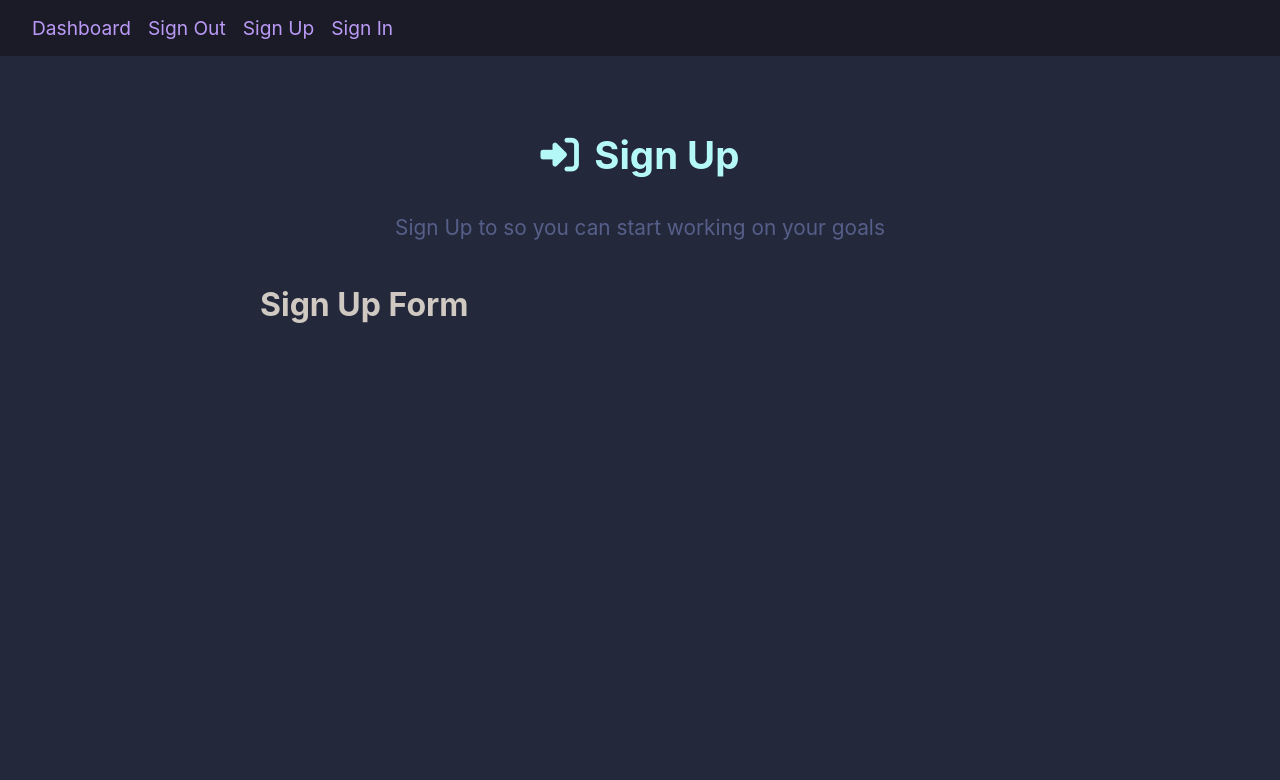
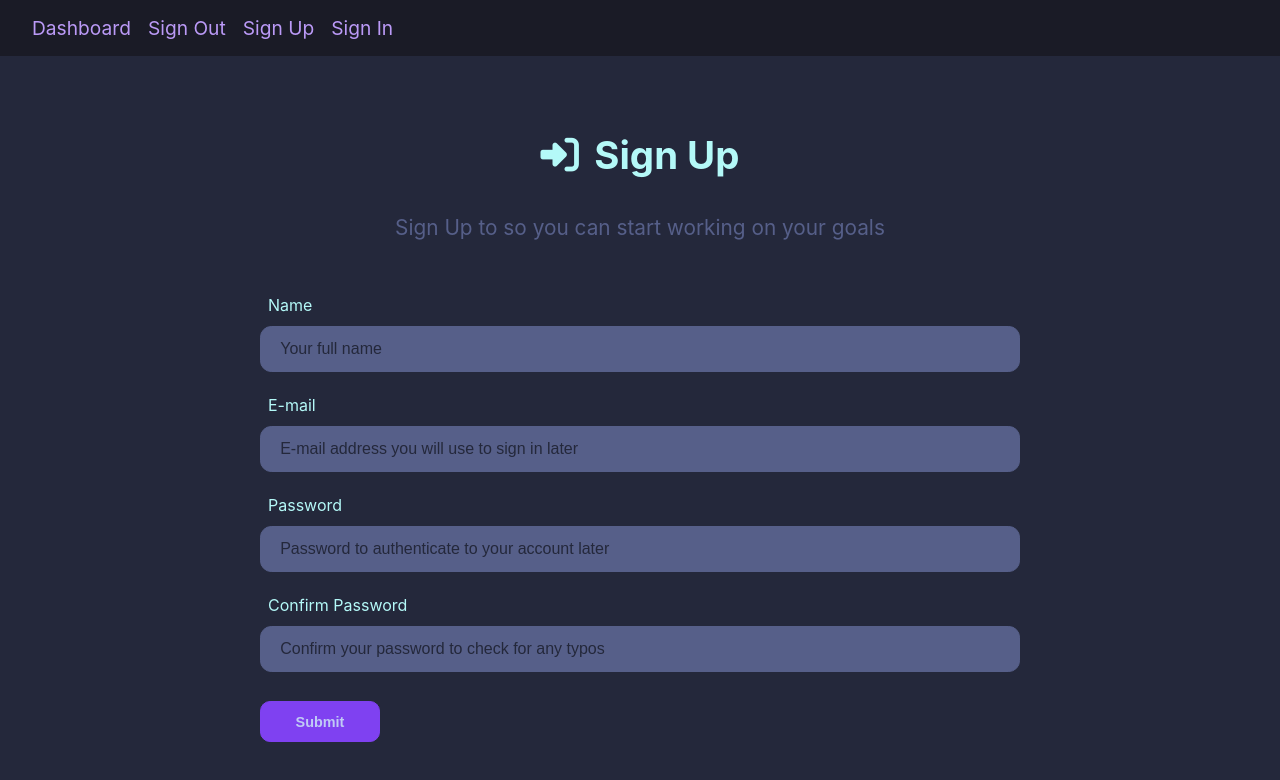
Before and after one commit to pedrofrohmut/todos-electron, a React (Vite) app in the folder renderer/: page /signup in a window 1280 px wide. Shown: the top 780 px of the page. Built offline with nearby package versions, Linux system fonts and the light colour scheme.

Commit message:
SignUpPage Setup without fetching the api

```diff
--- a/renderer/src/pages/SignUpPage.tsx
+++ b/renderer/src/pages/SignUpPage.tsx
@@ -1,95 +1,106 @@
+import { useState } from "react"
+
+import Spinner from "../components/Spinner"
+
 const SignUpPage = () => {
+  const [isLoading, setIsLoading] = useState(false)
+  const [isSubmitted, setIsSubmitted] = useState(false)
+
+  const [name, setName] = useState("")
+  const [email, setEmail] = useState("")
+  const [phone, setPhone] = useState("")
+  const [password, setPassword] = useState("")
+  const [confirmPassword, setConfirmPassword] = useState("")
+
+  const resetState = () => {
+    setName("")
+    setEmail("")
+    setPhone("")
+    setPassword("")
+    setConfirmPassword("")
+    setTimeout(() => {
+      setIsLoading(false)
+      setIsSubmitted(false)
+    }, 2000)
+  }
+
+  const handleSubmit = e => {
+    e.preventDefault()
+    setIsLoading(true)
+    setIsSubmitted(true)
+
+    resetState()
+  }
+
   return (
     <div className="page-container">
       <section className="heading">
         <h1 className="page-title">
-          <i class="fa-solid fa-right-to-bracket"></i>
+          <i className="fa-solid fa-right-to-bracket"></i>
           Sign Up
         </h1>
         <p>Sign Up to so you can start working on your goals</p>
       </section>
 
-      <h1>Sign Up Form</h1>
+      {isLoading && <Spinner />}
+
+      {!isLoading && (
+        <section className="form">
+          <form onSubmit={handleSubmit}>
+            <div className="form-group">
+              <label className="label-block">Name</label>
+              <input
+                className="form-text"
+                type="text"
+                required
+                placeholder="Your full name"
+                value={name}
+                onChange={e => setName(e.target.value)}
+              />
+            </div>
+            <div className="form-group">
+              <label className="label-block">E-mail</label>
+              <input
+                className="form-text"
+                type="email"
+                required
+                placeholder="E-mail address you will use to sign in later"
+                value={email}
+                onChange={e => setEmail(e.target.value)}
+              />
+            </div>
+            <div className="form-group">
+              <label className="label-block">Password</label>
+              <input
+                className="form-text"
+                type="password"
+                required
+                placeholder="Password to authenticate to your account later"
+                value={password}
+                onChange={e => setPassword(e.target.value)}
+              />
+            </div>
+            <div className="form-group">
+              <label className="label-block">Confirm Password</label>
+              <input
+                className="form-text"
+                type="password"
+                required
+                placeholder="Confirm your password to check for any typos"
+                value={confirmPassword}
+                onChange={e => setConfirmPassword(e.target.value)}
+              />
+            </div>
+            <div className="form-group">
+              <button className="btn" type="submit" disabled={isSubmitted}>
+                Submit
+              </button>
+            </div>
+          </form>
+        </section>
+      )}
     </div>
   )
 }
 
 export default SignUpPage
-
-// <app-spinner *ngIf="isLoading"></app-spinner>
-// <div class="page-container">
-//     <section class="heading">
-//         <h1 class="page-title">
-//             <i class="fa-solid fa-right-to-bracket"></i>
-//             Sign Up
-//         </h1>
-//         <p>Inform your credentials to access the dashboard</p>
-//     </section>
-//     <section class="form">
-//         <form (submit)="handleSubmit()">
-//             <div class="form-group">
-//                 <label class="label-block">Name</label>
-//                 <input
-//                     type="text"
-//                     [(ngModel)]="name"
-//                     name="name"
-//                     class="form-text"
-//                     placeholder="Your full name"
-//                     required
-//                 />
-//             </div>
-//             <div class="form-group">
-//                 <label class="label-block">E-mail</label>
-//                 <input
-//                     type="email"
-//                     [(ngModel)]="email"
-//                     name="email"
-//                     class="form-text"
-//                     placeholder="Enter an E-mail address"
-//                     required
-//                 />
-//             </div>
-//             <div class="form-group">
-//                 <label class="label-block">Phone</label>
-//                 <input
-//                     type="text"
-//                     [(ngModel)]="phone"
-//                     name="phoen"
-//                     class="form-text"
-//                     placeholder="Phone number like: 999-999-9999"
-//                     pattern="[0-9]{3}-[0-9]{3}-[0-9]{4}"
-//                     required
-//                 />
-//             </div>
-//             <div class="form-group">
-//                 <label class="label-block">Password</label>
-//                 <input
-//                     type="password"
-//                     [(ngModel)]="password"
-//                     name="password"
-//                     class="form-text"
-//                     placeholder="Enter a password for this e-mail"
-//                     min="3"
-//                     required
-//                 />
-//             </div>
-//             <div class="form-group">
-//                 <label class="label-block">Confirm Password</label>
-//                 <input
-//                     type="password"
-//                     [(ngModel)]="confirmPassword"
-//                     name="confirmPassword"
-//                     class="form-text"
-//                     placeholder="Retype your password to be sure"
-//                     required
-//                 />
-//             </div>
-//             <div class="form-group">
-//                 <button type="submit" class="btn" [disabled]="isSubmitted && 'disabled'">
-//                     Submit
-//                 </button>
-//             </div>
-//         </form>
-//     </section>
-// </div>
-//
```
